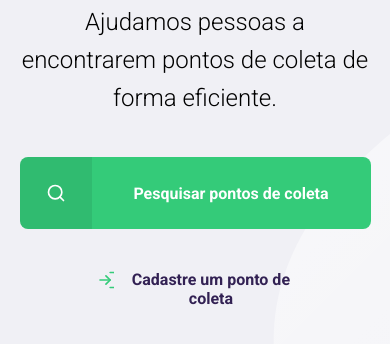
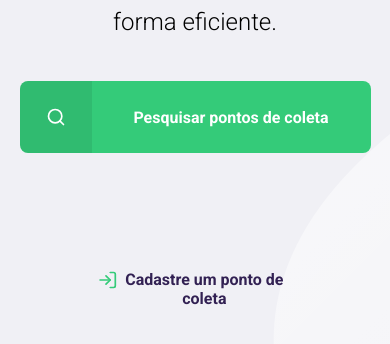
Before and after one commit to jaovito/ecoleta, a website: page src/views/index.html in a window 390 px wide. Shown: the part 488-832 px from the top of the page. Drawn offline with nearby package versions, Linux system fonts and the light colour scheme; files that its build step writes are made by us from their sources.

Commit message:
add responsive

```diff
--- a/package.json
+++ b/package.json
@@ -3,7 +3,8 @@
   "version": "1.0.0",
   "main": "src/server.js",
   "scripts": {
-    "start": "node src/server.js"
+    "start": "node src/server.js",
+    "dev": "nodemon src/server.js"
   },
   "dependencies": {
     "dotenv": "^8.2.0",
--- a/public/styles/home.css
+++ b/public/styles/home.css
@@ -34,7 +34,7 @@
   margin-right: 16px;
   display: flex;
   background-image: url("../assets/log-in.svg");
-
+  background-repeat: no-repeat;
   width: 20px;
   height: 20px;
 
--- a/public/styles/responsive.css
+++ b/public/styles/responsive.css
@@ -56,3 +56,31 @@
     grid-template-columns: 1fr;
   }
 }
+
+@media (max-width: 477px) {
+  #page-home main a {
+    margin-bottom: 6vh;
+  }
+
+  #page-home header a span {
+    margin-right: -1px;
+    display: flex;
+    background-image: url("../assets/log-in.svg");
+    width: 26px;
+    height: 20px;
+}
+}
+
+@media (max-width: 463px) {
+  #page-home main a {
+    margin-bottom: 18vh;
+  }
+
+  #page-home header a span {
+    margin-right: -1px;
+    display: flex;
+    background-image: url("../assets/log-in.svg");
+    width: 23px;
+    height: 20px;
+}
+}
```
